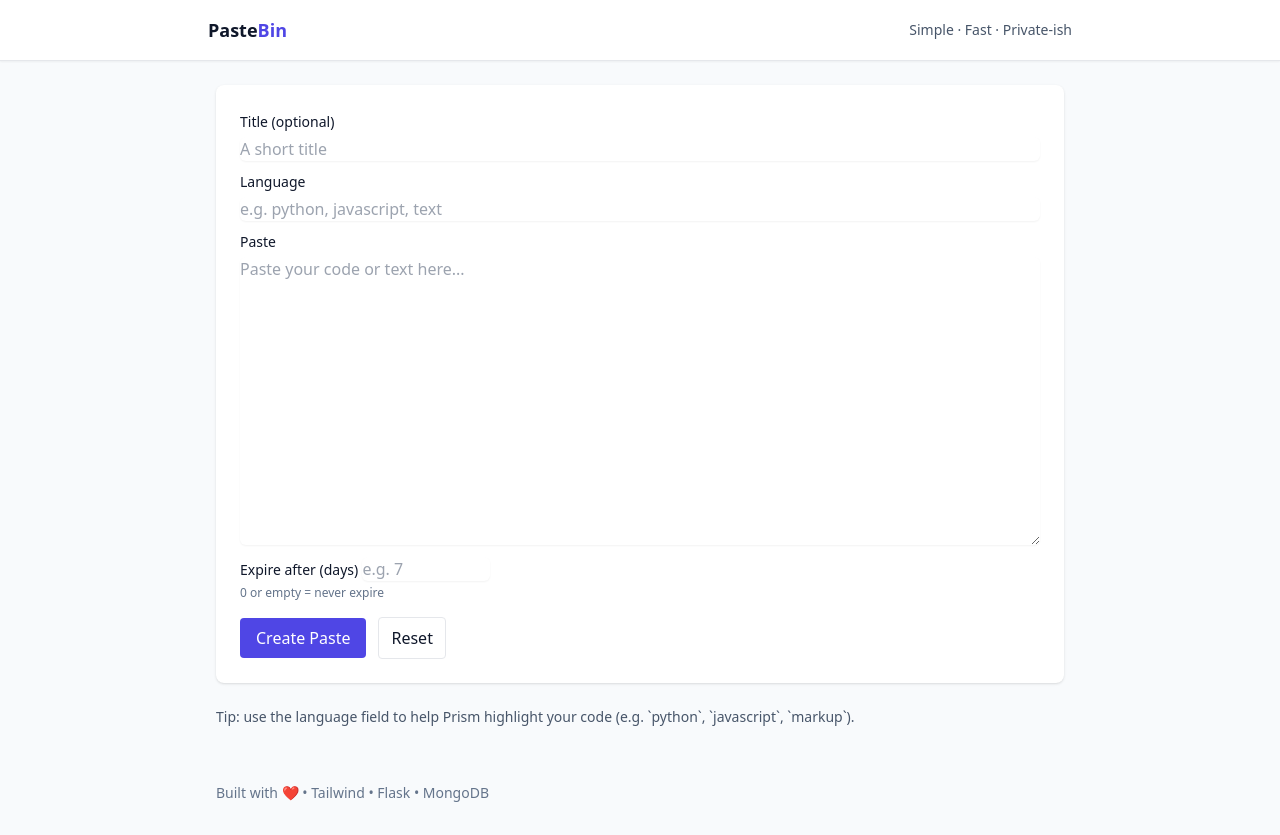
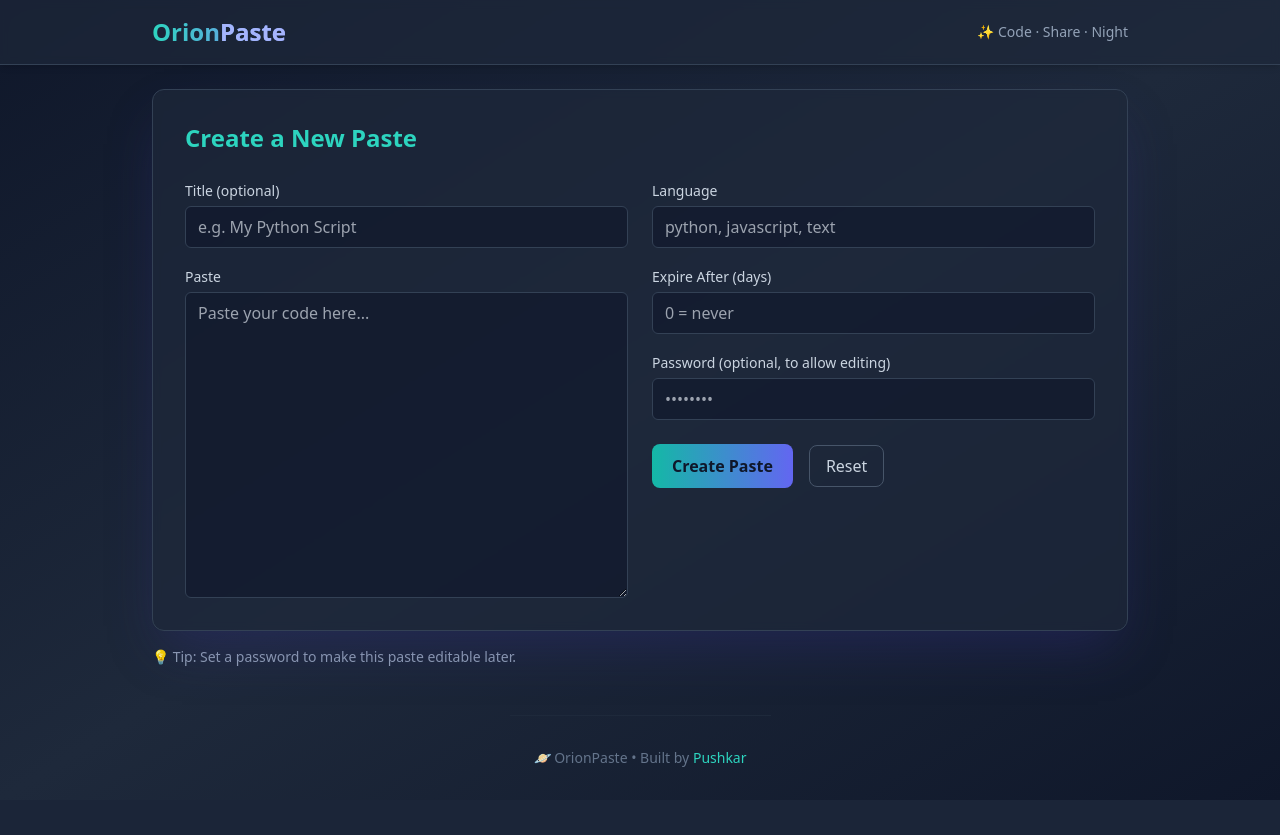
Before and after one commit to truepushkar/orion-paste, a Flask app: page / in a window 1280 px wide. After the commit the page ends 800 px from the top, so only its background shows below. Run offline with Flask 3, Linux system fonts and the light colour scheme; some libraries are stand-ins or nearby versions.

Commit message:
Refactor app structure, enhance UI, and add paste editing functionality

```diff
--- a/app.py
+++ b/app.py
@@ -2,21 +2,14 @@ import os
 import string
 import random
 from datetime import datetime, timedelta
-from urllib.parse import quote_plus
-
 from flask import (
-    Flask,
-    render_template,
-    request,
-    redirect,
-    url_for,
-    abort,
-    Response,
-    flash,
+    Flask, render_template, request, redirect,
+    url_for, abort, Response, flash
 )
 from pymongo import MongoClient
 from bson.objectid import ObjectId
 from dotenv import load_dotenv
+from werkzeug.security import generate_password_hash, check_password_hash
 
 load_dotenv()
 
@@ -27,33 +20,26 @@ MONGODB_URI = os.getenv("MONGODB_URI", "mongodb://localhost:27017/pastebin")
 BASE_URL = os.getenv("BASE_URL", "http://localhost:5000")
 
 client = MongoClient(MONGODB_URI)
-db = client.get_default_database()
+db = client["pastebin"]
 pastes = db.pastes
 
-# Utility: short slug generator (base62-like)
 ALPHABET = string.ascii_letters + string.digits
 
 def gen_slug(n=7):
     return ''.join(random.choice(ALPHABET) for _ in range(n))
 
-
 def get_paste_or_404(slug):
     paste = pastes.find_one({"slug": slug})
     if not paste:
         abort(404)
-    # check expiry
-    if paste.get("expires_at"):
-        if datetime.utcnow() > paste["expires_at"]:
-            # Optionally delete expired paste
-            pastes.delete_one({"_id": paste["_id"]})
-            abort(404)
+    if paste.get("expires_at") and datetime.utcnow() > paste["expires_at"]:
+        pastes.delete_one({"_id": paste["_id"]})
+        abort(404)
     return paste
-
 
 @app.route("/", methods=["GET"])
 def index():
     return render_template("index.html")
-
 
 @app.route("/create", methods=["POST"])
 def create():
@@ -61,18 +47,18 @@ def create():
     language = request.form.get("language", "")
     content = request.form.get("content", "")
     expire_days = request.form.get("expire_days", type=int)
+    password = request.form.get("password", "")
 
-    if not content:
+    if not content.strip():
         flash("Paste content cannot be empty", "error")
         return redirect(url_for("index"))
 
-    # ensure unique slug
+    # generate unique slug (no overwrite possible)
     for _ in range(5):
         slug = gen_slug(7)
         if not pastes.find_one({"slug": slug}):
             break
     else:
-        # fallback to ObjectId-based slug
         slug = str(ObjectId())[:8]
 
     paste = {
@@ -82,32 +68,57 @@ def create():
         "content": content,
         "created_at": datetime.utcnow(),
         "expires_at": None,
+        "password_hash": generate_password_hash(password) if password else None
     }
 
     if expire_days and expire_days > 0:
         paste["expires_at"] = datetime.utcnow() + timedelta(days=expire_days)
 
     pastes.insert_one(paste)
-
     return redirect(url_for("view_paste", slug=slug))
-
 
 @app.route("/p/<slug>")
 def view_paste(slug):
     paste = get_paste_or_404(slug)
     return render_template("paste.html", paste=paste, base_url=BASE_URL)
 
+@app.route("/edit/<slug>", methods=["GET", "POST"])
+def edit_paste(slug):
+    paste = get_paste_or_404(slug)
+    if not paste.get("password_hash"):
+        flash("This paste is not editable (no password was set).", "error")
+        return redirect(url_for("view_paste", slug=slug))
+
+    if request.method == "POST":
+        password = request.form.get("password", "")
+        if not check_password_hash(paste["password_hash"], password):
+            flash("Incorrect password.", "error")
+            return redirect(url_for("edit_paste", slug=slug))
+
+        new_content = request.form.get("content", "")
+        if not new_content.strip():
+            flash("Content cannot be empty.", "error")
+            return redirect(url_for("edit_paste", slug=slug))
+
+        pastes.update_one({"_id": paste["_id"]}, {"$set": {
+            "content": new_content,
+            "title": request.form.get("title", paste["title"]),
+            "language": request.form.get("language", paste["language"]),
+            "updated_at": datetime.utcnow()
+        }})
+        flash("Paste updated successfully!", "success")
+        return redirect(url_for("view_paste", slug=slug))
+
+    return render_template("edit.html", paste=paste)
 
 @app.route("/raw/<slug>")
 def raw_paste(slug):
     paste = get_paste_or_404(slug)
     return Response(paste["content"], mimetype="text/plain; charset=utf-8")
 
-
 @app.errorhandler(404)
 def not_found(e):
     return render_template("404.html"), 404
 
-
 if __name__ == "__main__":
     app.run(debug=True)
--- a/templates/base.html
+++ b/templates/base.html
@@ -3,34 +3,40 @@
   <head>
     <meta charset="utf-8" />
     <meta name="viewport" content="width=device-width,initial-scale=1" />
-    <title>{% block title %}Pastebin Clone{% endblock %}</title>
-    <!-- Tailwind Play CDN (good for prototypes) -->
+    <title>{% block title %}OrionPaste{% endblock %}</title>
     <script src="https://cdn.tailwindcss.com"></script>
-    <!-- Prism for syntax highlighting -->
-    <link href="https://cdnjs.cloudflare.com/ajax/libs/prism/1.29.0/themes/prism.min.css" rel="stylesheet" />
+    <link href="https://cdnjs.cloudflare.com/ajax/libs/prism/1.29.0/themes/prism-tomorrow.min.css" rel="stylesheet" />
     <script src="https://cdnjs.cloudflare.com/ajax/libs/prism/1.29.0/prism.min.js"></script>
     <script src="https://cdnjs.cloudflare.com/ajax/libs/prism/1.29.0/components/prism-clike.min.js"></script>
     <script src="https://cdnjs.cloudflare.com/ajax/libs/prism/1.29.0/components/prism-javascript.min.js"></script>
     <script src="https://cdnjs.cloudflare.com/ajax/libs/prism/1.29.0/components/prism-python.min.js"></script>
     <script src="https://cdnjs.cloudflare.com/ajax/libs/prism/1.29.0/components/prism-markup.min.js"></script>
-    <style> /* small extra */
+    <style>
       pre[class*="language-"] { white-space: pre-wrap; word-break: break-word; }
+      ::selection { background: #14b8a6; color: #fff; }
     </style>
   </head>
-  <body class="bg-slate-50 min-h-screen text-slate-900">
-    <nav class="bg-white border-b shadow-sm">
-      <div class="max-w-4xl mx-auto px-4 py-4 flex items-center justify-between">
-        <a href="/" class="font-bold text-lg">Paste<span class="text-indigo-600">Bin</span></a>
-        <div class="text-sm text-slate-600">Simple · Fast · Private-ish</div>
+  <body class="bg-gradient-to-br from-slate-900 via-slate-800 to-slate-900 text-slate-100 font-sans min-h-screen flex flex-col">
+
+    <!-- Navigation -->
+    <nav class="backdrop-blur-sm bg-slate-800/70 border-b border-slate-700 shadow-md">
+      <div class="max-w-5xl mx-auto px-6 py-4 flex items-center justify-between">
+        <a href="/" class="font-extrabold text-2xl bg-clip-text text-transparent bg-gradient-to-r from-teal-400 to-indigo-400 hover:scale-105 transition-transform">
+          Orion<span class="text-indigo-300">Paste</span>
+        </a>
+        <div class="text-sm text-slate-400">✨ Code · Share · Night</div>
       </div>
     </nav>
 
-    <main class="max-w-4xl mx-auto p-6">
+    <!-- Flash Messages -->
+    <main class="flex-1 max-w-5xl mx-auto p-6 w-full">
       {% with messages = get_flashed_messages(with_categories=true) %}
         {% if messages %}
-          <div>
+          <div class="mb-4 space-y-2">
             {% for category, msg in messages %}
-              <div class="mb-2 px-4 py-2 rounded {{ 'bg-red-100 text-red-800' if category=='error' else 'bg-green-100 text-green-800' }}">{{ msg }}</div>
+              <div class="px-4 py-2 rounded-lg text-sm font-medium shadow-md {{ 'bg-rose-700/80 text-rose-100 border border-rose-600' if category=='error' else 'bg-teal-700/80 text-teal-100 border border-teal-600' }}">
+                {{ msg }}
+              </div>
             {% endfor %}
           </div>
         {% endif %}
@@ -39,8 +45,9 @@
       {% block content %}{% endblock %}
     </main>
 
-    <footer class="max-w-4xl mx-auto px-6 py-8 text-sm text-slate-500">
-      Built with ❤️ • Tailwind • Flask • MongoDB
+    <!-- Footer -->
+    <footer class="max-w-5xl mx-auto px-6 py-8 text-sm text-slate-500 text-center border-t border-slate-800">
+      <p>🪐 OrionPaste • Built by <span class="text-teal-400">Pushkar</span></p>
     </footer>
 
     <script src="/static/main.js"></script>
--- a/templates/index.html
+++ b/templates/index.html
@@ -1,39 +1,47 @@
 {% extends "base.html" %}
+{% block title %}Create paste — OrionPaste{% endblock %}
+{% block content %}
+<div class="bg-slate-800/70 p-8 rounded-xl shadow-2xl shadow-indigo-900/40 backdrop-blur-sm border border-slate-700">
+  <h2 class="text-2xl font-semibold text-teal-400 mb-6">Create a New Paste</h2>
 
-{% block title %}Create paste — PasteBin Clone{% endblock %}
-
-{% block content %}
-<div class="grid grid-cols-1 gap-6">
-  <div class="bg-white p-6 rounded-lg shadow">
-    <form action="/create" method="post">
-      <label class="block mb-2">
-        <span class="text-sm font-medium">Title (optional)</span>
-        <input name="title" class="mt-1 block w-full rounded-md border-gray-200 shadow-sm" placeholder="A short title" />
+  <form action="/create" method="post" class="grid grid-cols-1 lg:grid-cols-2 gap-6">
+    <!-- Left column -->
+    <div class="space-y-4">
+      <label class="block">
+        <span class="text-sm font-medium text-slate-300">Title (optional)</span>
+        <input name="title" class="mt-1 block w-full rounded-md bg-slate-900/60 border border-slate-700 text-slate-100 px-3 py-2 focus:ring-2 focus:ring-teal-600 transition" placeholder="e.g. My Python Script" />
       </label>
 
-      <label class="block mb-2">
-        <span class="text-sm font-medium">Language</span>
-        <input name="language" class="mt-1 block w-full rounded-md border-gray-200 shadow-sm" placeholder="e.g. python, javascript, text" />
+      <label class="block">
+        <span class="text-sm font-medium text-slate-300">Paste</span>
+        <textarea name="content" rows="12" class="mt-1 block w-full rounded-md bg-slate-900/60 border border-slate-700 text-slate-100 px-3 py-2 focus:ring-2 focus:ring-teal-600 transition" placeholder="Paste your code here..."></textarea>
+      </label>
+    </div>
+
+    <!-- Right column -->
+    <div class="space-y-4">
+      <label class="block">
+        <span class="text-sm font-medium text-slate-300">Language</span>
+        <input name="language" class="mt-1 block w-full rounded-md bg-slate-900/60 border border-slate-700 text-slate-100 px-3 py-2 focus:ring-2 focus:ring-teal-600 transition" placeholder="python, javascript, text" />
       </label>
 
-      <label class="block mb-2">
-        <span class="text-sm font-medium">Paste</span>
-        <textarea name="content" rows="12" class="mt-1 block w-full rounded-md border-gray-200 shadow-sm" placeholder="Paste your code or text here..."></textarea>
+      <label class="block">
+        <span class="text-sm font-medium text-slate-300">Expire After (days)</span>
+        <input name="expire_days" type="number" min="0" class="mt-1 w-full rounded-md bg-slate-900/60 border border-slate-700 text-slate-100 px-3 py-2 focus:ring-2 focus:ring-teal-600 transition" placeholder="0 = never" />
       </label>
 
-      <label class="block mb-4">
-        <span class="text-sm">Expire after (days)</span>
-        <input name="expire_days" type="number" min="0" class="mt-1 w-32 rounded-md border-gray-200 shadow-sm" placeholder="e.g. 7" />
-        <div class="text-xs text-slate-500 mt-1">0 or empty = never expire</div>
+      <label class="block">
+        <span class="text-sm font-medium text-slate-300">Password (optional, to allow editing)</span>
+        <input name="password" type="password" class="mt-1 block w-full rounded-md bg-slate-900/60 border border-slate-700 text-slate-100 px-3 py-2 focus:ring-2 focus:ring-teal-600 transition" placeholder="••••••••" />
       </label>
 
-      <div class="flex items-center gap-3">
-        <button type="submit" class="px-4 py-2 rounded bg-indigo-600 text-white font-medium">Create Paste</button>
-        <button type="reset" class="px-3 py-2 rounded border">Reset</button>
+      <div class="flex items-center gap-4 pt-2">
+        <button type="submit" class="px-5 py-2.5 rounded-lg bg-gradient-to-r from-teal-500 to-indigo-500 text-slate-900 font-semibold hover:opacity-90 transition">Create Paste</button>
+        <button type="reset" class="px-4 py-2 rounded-lg border border-slate-600 text-slate-300 hover:bg-slate-700/60 transition">Reset</button>
       </div>
-    </form>
-  </div>
+    </div>
+  </form>
+</div>
 
-  <div class="text-sm text-slate-600">Tip: use the language field to help Prism highlight your code (e.g. `python`, `javascript`, `markup`).</div>
-</div>
+<p class="text-sm text-slate-400 mt-4">💡 Tip: Set a password to make this paste editable later.</p>
 {% endblock %}
```
Also changed, not shown: templates/404.html (+13 -5 lines), templates/edit.html (added, +31 -0 lines), templates/paste.html (+20 -16 lines).
